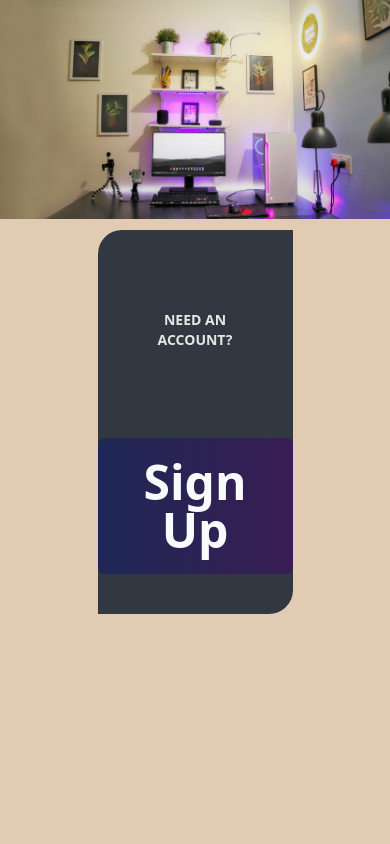
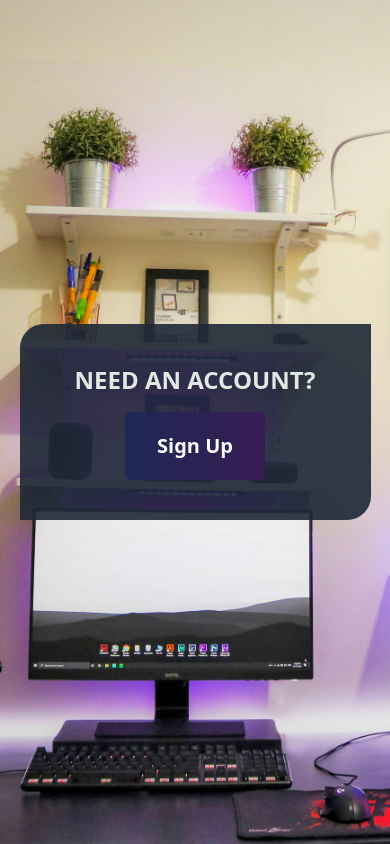
Before and after one commit to Kemi-Oluwadahunsi/Login-Registration-Auth-Form, a React (Vite) app: page / in a window 390 px wide. Built offline with nearby package versions, Linux system fonts and the light colour scheme.

Commit message:
style: made landingpage and homepage responsive

```diff
--- a/src/components/Home.jsx
+++ b/src/components/Home.jsx
@@ -4,12 +4,12 @@ function Homepage() {
   return (
     <>
       <div className=" homebg h-full flex items-center justify-center">
-        <div className=" bg-gray-800 bg-opacity-90 flex flex-col gap-[3em] items-center justify-center w-[50%] py-10 rounded-tl-3xl rounded-br-3xl">
-          <h2 className=" mx-auto p-10 w-[80%] text-center   md:text-3xl lg:text-5xl sm:text-sm text-[#e1e9e5] font-extrabold ">
+        <div className=" bg-gray-800 bg-opacity-90 flex flex-col sm:gap-[1em] gap-[3em] items-center justify-center sm:w-[90%] md:w-[80%] lg:w-[50%] p-10 rounded-tl-3xl rounded-br-3xl">
+          <h2 className=" mx-auto sm:w-full md:w-full lg:w-[80%] text-center   md:text-3xl lg:text-5xl sm:text-2xl text-[#e1e9e5] font-extrabold ">
             NEED AN ACCOUNT?
           </h2>
 
-          <button className=" text-gray-50 bg-gradient-to-r from-[#1e2855] to-[#381d53] text-5xl py-5 px-8 rounded-md font-bold lg:hover-transform lg:hover:scale-105">
+          <button className=" text-gray-50 bg-gradient-to-r from-[#1e2855] to-[#381d53]  md:text-3xl lg:text-5xl sm:text-xl py-5 px-8 rounded-md font-bold lg:hover-transform lg:hover:scale-105">
             <Link to="/register">Sign Up</Link>
           </button>
         </div>
--- a/src/components/LandingPage.jsx
+++ b/src/components/LandingPage.jsx
@@ -14,18 +14,18 @@ const LandingPage = () => {
   return (
     <div className="bg-[#10416A]">
       <div className="flex items-center justify-center h-screen bg-hero-pattern bg-center bg-contain bg-no-repeat">
-        <section className="flex flex-col gap-10 justify-center items-center text-5xl">
-          <h1 className="text-[#e1e9e5] py-10 px-8 font-bold bg-[#318a96] rounded-md">
+        <section className="flex flex-col gap-10 justify-center items-center sm:text-2xl md:text-4xl lg:text-5xl">
+          <h1 className=" text-[#e1e9e5] sm:py-4 sm:px-4 md:py-10 md:px-8 lg:py-10 lg:px-8 font-bold bg-[#318a96] rounded-md">
             Success Logging In!
           </h1>
 
-          <p className=" text-gray-50 bg-gradient-to-r from-[#1e2855] to-[#381d53] py-5 px-8 rounded-md font-bold lg:hover-transform lg:hover:scale-105">
+          <p className=" text-gray-50 bg-gradient-to-r from-[#1e2855] to-[#381d53] sm:py-4 sm:px-4 md:py-5 md:px-8 lg:py-5 lg:px-8 rounded-md font-bold lg:hover-transform lg:hover:scale-105">
             Welcome To KodeMaven
           </p>
 
           <button
             onClick={handleClick}
-            className=" text-gray-50 bg-gradient-to-r from-[#318a96] to-[#381d53] py-5 px-8 rounded-md font-bold lg:hover-transform lg:hover:scale-105"
+            className=" text-gray-50 bg-gradient-to-r from-[#318a96] to-[#381d53] sm:py-4 sm:px-4 md:py-5 md:px-8 lg:py-5 lg:px-8 rounded-md font-bold lg:hover-transform lg:hover:scale-105"
           >
             Logout
           </button>
--- a/src/index.css
+++ b/src/index.css
@@ -5,7 +5,8 @@
 .homebg {
   background: url(./assets/homebackground.jpg);
   background-repeat: no-repeat;
-  background-size: 100%;
+  background-size: cover;
+  background-position: center;
 }
 
 .back {
```
